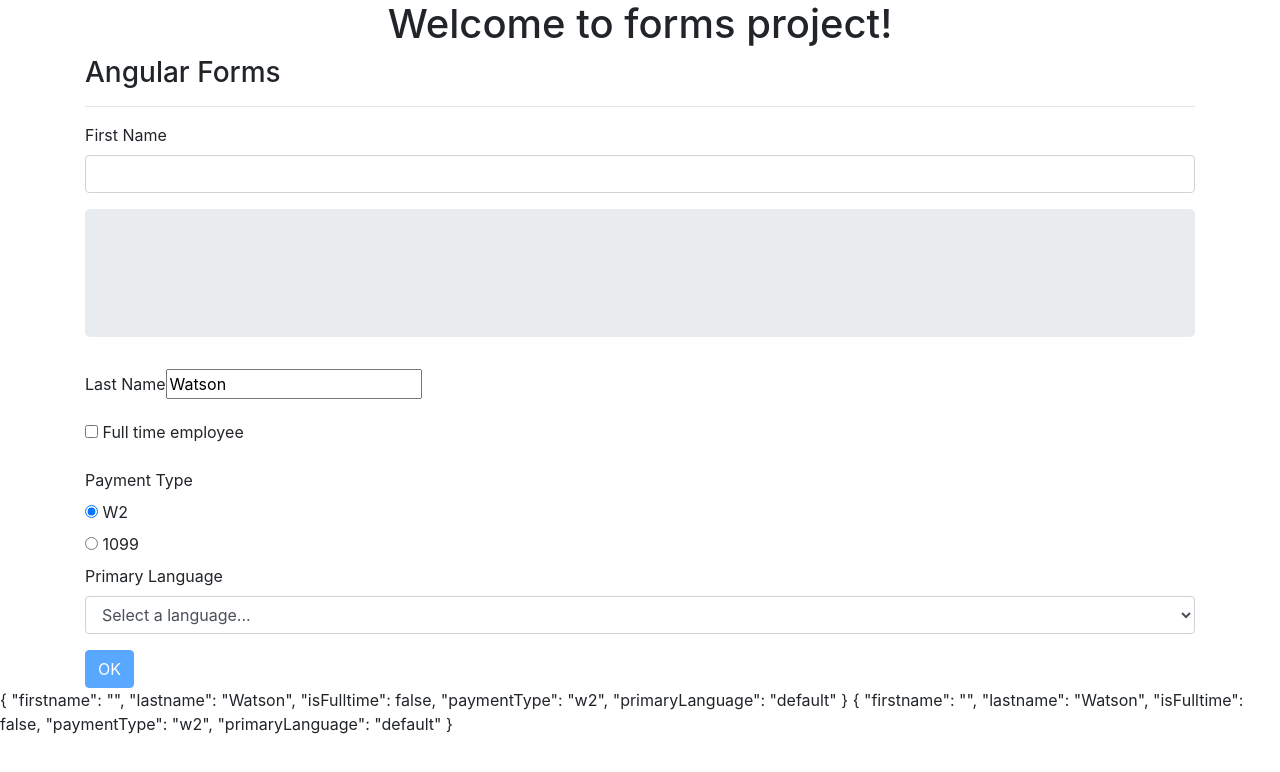
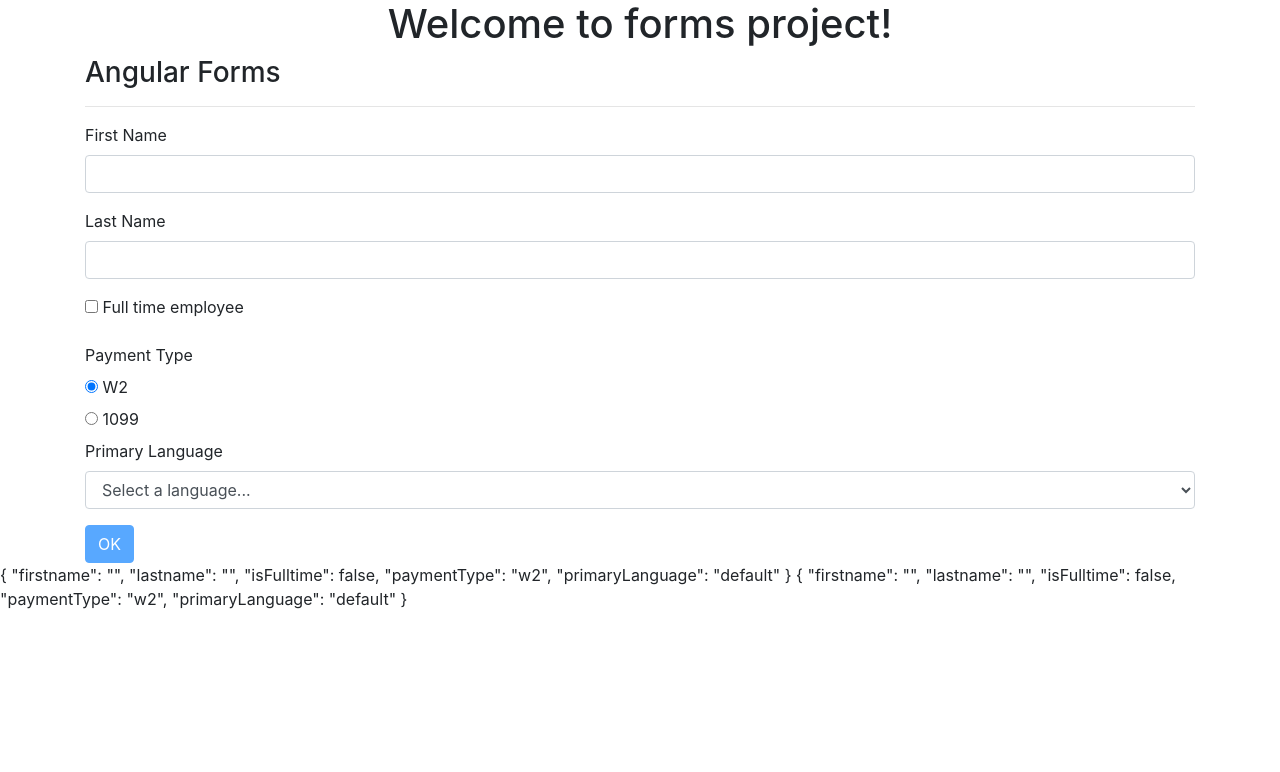
Before and after one commit to gghughunishvili/angular, an Angular app in the folder forms-project/: page / in a window 1280 px wide. Shown: the top 772 px of the page. Built offline with nearby package versions, Linux system fonts and the light colour scheme.

Commit message:
added employee post basic service and implemented into home component with additional validations

```diff
--- a/forms-project/src/app/app.module.ts
+++ b/forms-project/src/app/app.module.ts
@@ -6,6 +6,7 @@
 
 import { AppComponent } from './app.component';
 import { HomeComponent } from './home/home.component';
+import { FormPost } from './services/form-post.service';
 
 
 @NgModule({
@@ -18,7 +19,7 @@
     FormsModule,
     HttpModule
   ],
-  providers: [],
+  providers: [FormPost],
   bootstrap: [AppComponent]
 })
 export class AppModule { }
--- a/forms-project/src/app/home/home.component.html
+++ b/forms-project/src/app/home/home.component.html
@@ -1,7 +1,7 @@
 <div class="container">
   <h3>Angular Forms</h3>
   <hr>
-  <form #form="ngForm" novalidate>
+  <form #form="ngForm" (submit)="submitForm(form)" novalidate>
     <div class="form-group" [class.has-error]="firstname.invalid && firstname.touched">
         <label class="control-label" for="firstname">First Name</label>
         <input type="text" name="firstname" id="firstname" class="form-control"
@@ -15,14 +15,16 @@
           </div>
     </div>
 
-    <div class="jumbotron">
-      {{ firstname.className }}
-    </div>
-
-    <div class="form-group">
-      <label for="lastname">Last Name</label>
-      <input type="text" name="lastname" id="lastname"
+    <div class="form-group" [class.has-error]="lastname.invalid && lastname.touched">
+      <label class="control-label" for="lastname">Last Name</label>
+      <input type="text" name="lastname" id="lastname" class="form-control"
+        #lastname="ngModel"
+        pattern="..+"
+        required
         [(ngModel)]="employee.lastname">
+      <div *ngIf="lastname.invalid && lastname.touched" class="alert alert-danger">
+        Lastname is required and should be at least 2 characters
+      </div>
     </div>
     <div class="form-group">
       <label>
--- a/forms-project/src/app/home/home.component.ts
+++ b/forms-project/src/app/home/home.component.ts
@@ -1,5 +1,7 @@
 import { Component, OnInit } from '@angular/core';
 import { Employee } from '../models/employee.model';
+import { FormPost } from '../services/form-post.service';
+import { NgForm } from '@angular/forms';
 
 @Component({
   selector: 'app-home',
@@ -9,9 +11,10 @@
 export class HomeComponent implements OnInit {
 
   langs = ['English', 'Spanish', 'Georgian', 'Other'];
-  employee = new Employee('', 'Watson', false, 'w2', 'default');
+  employee = new Employee('', '', false, 'w2', 'default');
   hasPrimaryLanguageError = false;
-  constructor() { }
+
+  constructor(private formPost: FormPost) { }
 
   ngOnInit() {
   }
@@ -28,4 +31,13 @@
     this.hasPrimaryLanguageError = value === 'default';
   }
 
+  submitForm(form: NgForm) {
+    // Validate form
+    this.validatePrimaryLanguage(this.employee.primaryLanguage);
+    if (this.hasPrimaryLanguageError)
+      return;
+
+    this.formPost.postEmployee(this.employee);
+  }
+
 }
--- /dev/null
+++ b/forms-project/src/app/services/form-post.service.ts
@@ -0,0 +1,12 @@
+import { Injectable } from "@angular/core";
+import { Http } from '@angular/http';
+import { Employee } from "../models/employee.model";
+
+@Injectable()
+export class FormPost {
+    constructor(private http: Http) {}
+
+    postEmployee(employee: Employee) {
+        console.log(employee);
+    }
+}
```
